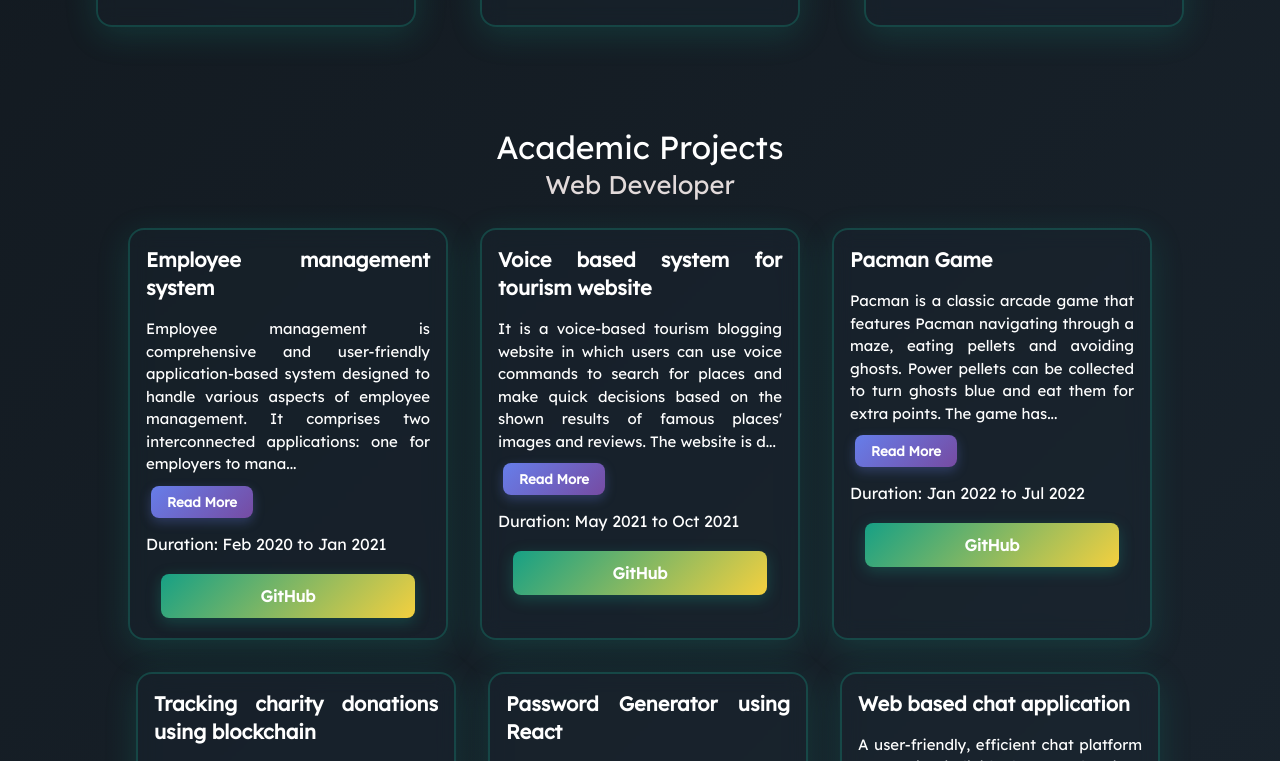
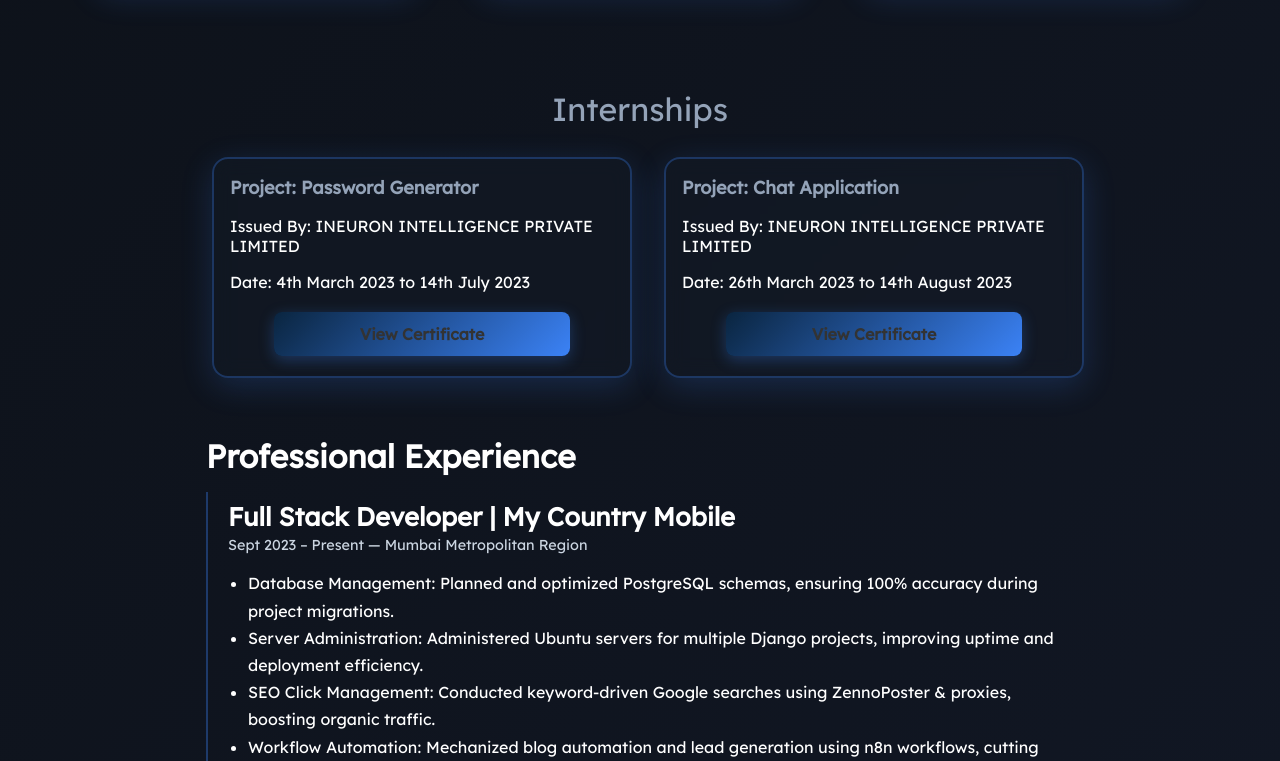
Before and after one commit to sushil7397/Portfolio, a React (Create React App) app: page / in a window 1280 px wide. Shown: the part 1679-2440 px from the top of the page. Built offline with nearby package versions, Linux system fonts and the light colour scheme.

Commit message:
theme: dark blue accents, remove gold; navbar height reduced; cards aligned with 5-line clamp; add Professional Experience below Education; convert Experience to standalone section; update accent variables across pages; CSS cleanup

```diff
--- a/src/App.js
+++ b/src/App.js
@@ -18,8 +18,8 @@
       <Home/>
       <About/>
       <Education/>
+      <Experience/>
       <Projects/>
-      <Experience/>
       <Certificate/>
       <Contact/>
 
--- a/src/Portfolio/Experience.jsx
+++ b/src/Portfolio/Experience.jsx
@@ -45,6 +45,21 @@
         </div>
       ))}
     </div>
+    <div className="exp-section" id="professional-experience">
+      <h2 className='exp-heading'>Professional Experience</h2>
+      <div className="exp-content">
+        <div className="exp-title">Full Stack Developer | My Country Mobile</div>
+        <div className="exp-meta">Sept 2023 – Present — Mumbai Metropolitan Region</div>
+        <ul className="exp-list">
+          <li>Database Management: Planned and optimized PostgreSQL schemas, ensuring 100% accuracy during project migrations.</li>
+          <li>Server Administration: Administered Ubuntu servers for multiple Django projects, improving uptime and deployment efficiency.</li>
+          <li>SEO Click Management: Conducted keyword-driven Google searches using ZennoPoster & proxies, boosting organic traffic.</li>
+          <li>Workflow Automation: Mechanized blog automation and lead generation using n8n workflows, cutting manual workload by 70%.</li>
+          <li>Custom Tools: Engineered phone number verification and lookup plugins using PHP and Django, strengthening fraud detection and security.</li>
+          <li>Project Delivery: Designed and shipped 16+ projects across web and automation.</li>
+        </ul>
+      </div>
+    </div>
     </section>
 
   );
--- a/src/Portfolio/Projects.jsx
+++ b/src/Portfolio/Projects.jsx
@@ -136,14 +136,7 @@
 
   const isExpanded = (projectId) => expandedIds.includes(projectId);
 
-  const getShortenedText = (text, projectId) => {
-    if (isExpanded(projectId) || text.length <= 210) {
-      return text;
-    }
-    if (text.length > 210) {
-      return text.slice(0, 210) + "...";
-    }
-
+  const getShortenedText = (text) => {
     return text;
   };
 
@@ -171,7 +164,9 @@
           <div style={{ color: 'black' }} className="card" key={project.id}>
             <h3 style={{ textAlign: "justify" }} className="card-title">{project.title}</h3>
             <p  className="card-description">
-              {getShortenedText(project.description, project.id)}
+              <span className={`card-description-text ${isExpanded(project.id) ? 'expanded' : ''}`}>
+                {getShortenedText(project.description)}
+              </span>
               {project.description.length > 200 && (
                 <button
                   onClick={() => toggleExpand(project.id)}
@@ -205,7 +200,9 @@
           <div style={{ color: 'black' }} className="card" key={project.id}>
             <h3 style={{ textAlign: "justify" }} className="card-title">{project.title}</h3>
             <p  className="card-description">
-              {getShortenedText(project.description, project.id)}
+              <span className={`card-description-text ${isExpanded(project.id) ? 'expanded' : ''}`}>
+                {getShortenedText(project.description)}
+              </span>
               {project.description.length > 200 && (
                 <button
                   onClick={() => toggleExpand(project.id)}
--- a/src/Style/CSS/Home.css
+++ b/src/Style/CSS/Home.css
@@ -3,26 +3,26 @@
 
 
 :root{
-    --text-gray:#2c3e50;
-    --text-light:#7f8c8d;
-    --midnight:#1a252f;
-    --bg-color:#0f1419;
+    --text-gray:#cbd5e1;
+    --text-light:#94a3b8;
+    --midnight:#0f172a;
+    --bg-color:#0b0f14;
     --white:#ffffff;
-    --primary-blue:#2c3e50;
-    --accent-teal:#16a085;
-    --light-gray:#ecf0f1;
-    --dark-navy:#1a252f;
-    --gradient-primary: linear-gradient(135deg, #667eea 0%, #764ba2 100%);
-    --gradient-accent: linear-gradient(135deg, #16a085 0%, #f4d03f 100%);
-    --lexend:'Lexend',cursive;
+    --primary-blue:#1e3a8a;
+    --accent-teal:#3b82f6;
+    --light-gray:#e5e7eb;
+    --dark-navy:#0f172a;
+    --gradient-primary: linear-gradient(135deg, #0a2540 0%, #2563eb 100%);
+    --gradient-accent: linear-gradient(135deg, #0a2540 0%, #3b82f6 100%);
+    --lexend:'lexend',sans-serif;
     --Anton:'Anton',cursive;
     --Abel:'Abel',cursive;
 }
 
 
 body{
-   background-color: #0f1419;
-   background-image: linear-gradient(135deg, #0f1419 0%, #1a252f 50%, #2c3e50 100%);
+   background-color: #0b0f14;
+   background-image: linear-gradient(135deg, #0b0f14 0%, #121826 50%, #1f2937 100%);
    min-height: 100vh;
 }
 section{
@@ -76,7 +76,7 @@
     margin-left: 40rem;
     margin-right: 6rem;
     background-image: var(--gradient-accent);
-    box-shadow: 0 2px 8px rgba(22, 160, 133, 0.4);
+    box-shadow: 0 2px 8px rgba(59, 130, 246, 0.4);
 }
 .picture img{
     position: relative;
@@ -95,12 +95,12 @@
     border-radius: 8px;
     color: var(--white);
     transition: all 0.3s ease;
-    box-shadow: 0 4px 15px rgba(22, 160, 133, 0.3);
+    box-shadow: 0 4px 15px rgba(59, 130, 246, 0.3);
 }
 .tags:hover i{
     cursor: pointer;
     transform: translateY(-2px) scale(1.05);
-    box-shadow: 0 6px 20px rgba(22, 160, 133, 0.4);
+    box-shadow: 0 6px 20px rgba(59, 130, 246, 0.4);
 }
 
 .home p{
@@ -132,7 +132,7 @@
 }
 .name-about h1 .name{
    color: var(--accent-teal);
-   text-shadow: 0 2px 4px rgba(22, 160, 133, 0.3);
+   text-shadow: 0 2px 4px rgba(59, 130, 246, 0.3);
 }
 
 @media (max-width:1080px){
--- a/src/Style/CSS/about.css
+++ b/src/Style/CSS/about.css
@@ -1,18 +1,18 @@
 @import url(font.css);
 
 :root {
-  --text-gray: #2c3e50;
-  --text-light: #7f8c8d;
-  --midnight: #1a252f;
-  --bg-color: #0f1419;
+  --text-gray: #cbd5e1;
+  --text-light: #94a3b8;
+  --midnight: #0f172a;
+  --bg-color: #0b0f14;
   --white: #ffffff;
-  --primary-blue: #2c3e50;
-  --accent-teal: #16a085;
-  --light-gray: #ecf0f1;
-  --dark-navy: #1a252f;
-  --gradient-primary: linear-gradient(135deg, #667eea 0%, #764ba2 100%);
-  --gradient-accent: linear-gradient(135deg, #16a085 0%, #f4d03f 100%);
-  --lexend: 'Lexend', cursive;
+  --primary-blue: #1e3a8a;
+  --accent-teal: #3b82f6;
+  --light-gray: #e5e7eb;
+  --dark-navy: #0f172a;
+  --gradient-primary: linear-gradient(135deg, #0a2540 0%, #2563eb 100%);
+  --gradient-accent: linear-gradient(135deg, #0a2540 0%, #3b82f6 100%);
+  --lexend: 'lexend', sans-serif;
   --Anton: 'Anton', cursive;
   --Abel: 'Abel', cursive;
 }
@@ -69,11 +69,11 @@
   width: 10rem;
   border: 2px solid var(--accent-teal);
   border-radius: 1rem;
-  box-shadow: 0 8px 25px rgba(22, 160, 133, 0.2);
+  box-shadow: 0 8px 25px rgba(59, 130, 246, 0.2);
   color: var(--white);
   padding: 1.5rem;
   text-align: center;
-  background: rgba(22, 160, 133, 0.1);
+  background: rgba(37, 99, 235, 0.1);
   backdrop-filter: blur(10px);
   transition: all 0.3s ease;
 }
@@ -102,7 +102,7 @@
   border: none;
   text-align: center;
   transition: all 0.3s ease;
-  box-shadow: 0 4px 15px rgba(22, 160, 133, 0.3);
+  box-shadow: 0 4px 15px rgba(59, 130, 246, 0.3);
 }
 
 .buttonLink {
--- a/src/Style/CSS/certificate.css
+++ b/src/Style/CSS/certificate.css
@@ -3,23 +3,23 @@
 
 
 :root{
-    --text-gray:#2c3e50;
-    --text-light:#7f8c8d;
-    --midnight:#1a252f;
-    --bg-color:#0f1419;
+    --text-gray:#cbd5e1;
+    --text-light:#94a3b8;
+    --midnight:#0f172a;
+    --bg-color:#0b0f14;
     --white:#ffffff;
-    --primary-blue:#2c3e50;
-    --accent-teal:#16a085;
-    --light-gray:#ecf0f1;
-    --dark-navy:#1a252f;
-    --gradient-primary: linear-gradient(135deg, #667eea 0%, #764ba2 100%);
-    --gradient-accent: linear-gradient(135deg, #16a085 0%, #f4d03f 100%);
-    --lexend:'Lexend',cursive;
+    --primary-blue:#1e3a8a;
+    --accent-teal:#3b82f6;
+    --light-gray:#e5e7eb;
+    --dark-navy:#0f172a;
+    --gradient-primary: linear-gradient(135deg, #0a2540 0%, #2563eb 100%);
+    --gradient-accent: linear-gradient(135deg, #0a2540 0%, #3b82f6 100%);
+    --lexend:'lexend',sans-serif;
     --Anton:'Anton',cursive;
     --Abel:'Abel',cursive;
 }
 *{
-  font-family:'Lucida Sans', 'Lucida Sans Regular', 'Lucida Grande', 'Lucida Sans Unicode', Geneva, Verdana, sans-serif;
+  font-family: var(--lexend);
   font-weight: 500;
 }
 a{
@@ -50,15 +50,15 @@
     border-radius: 1rem;
     background: rgba(44, 62, 80, 0.1);
     backdrop-filter: blur(10px);
-    border: 2px solid rgba(22, 160, 133, 0.3);
-    box-shadow: 0 8px 32px rgba(22, 160, 133, 0.2);
+    border: 2px solid rgba(59, 130, 246, 0.3);
+    box-shadow: 0 8px 32px rgba(59, 130, 246, 0.2);
     transition: all 0.3s ease;
   }
   .cert:hover{
-    background: rgba(22, 160, 133, 0.15);
+    background: rgba(37, 99, 235, 0.15);
     border-color: var(--accent-teal);
     transform: translateY(-8px) scale(1.02);
-    box-shadow: 0 15px 40px rgba(22, 160, 133, 0.3);
+    box-shadow: 0 15px 40px rgba(59, 130, 246, 0.3);
     transition: all 0.3s ease;
   }
 
@@ -100,7 +100,7 @@
     border-radius: 8px;
     font-weight: 600;
     transition: all 0.3s ease;
-    box-shadow: 0 4px 15px rgba(22, 160, 133, 0.3);
+    box-shadow: 0 4px 15px rgba(59, 130, 246, 0.3);
   }
 
 
@@ -172,8 +172,8 @@
     padding: 1.5rem;
     margin-bottom: 10px;
     margin: 2rem;
-    border: 2px solid rgba(22, 160, 133, 0.3);
-    box-shadow: 0 8px 25px rgba(22, 160, 133, 0.2);
+    border: 2px solid rgba(59, 130, 246, 0.3);
+    box-shadow: 0 8px 25px rgba(59, 130, 246, 0.2);
     border-radius: 12px;
     transition: all 0.3s ease;
   }
--- a/src/Style/CSS/contact.css
+++ b/src/Style/CSS/contact.css
@@ -1,6 +1,19 @@
 
 .Section{
     margin-top: 8rem;
+}
+
+@media all {
+  :root{
+    --bg-color:#0b0f14;
+    --text-color:#e5e7eb;
+    --text-light:#94a3b8;
+    --white:#ffffff;
+    --primary-color:#2563eb;
+    --accent-color:#3b82f6;
+    --gradient-primary: linear-gradient(135deg, #0a2540 0%, #2563eb 100%);
+    --gradient-accent: linear-gradient(135deg, #0a2540 0%, #3b82f6 100%);
+  }
 }
 
 
@@ -59,7 +72,7 @@
     background: rgba(255, 255, 255, 0.05);
     border-radius: 20px;
     backdrop-filter: blur(10px);
-    border: 1px solid rgba(255, 255, 255, 0.1);
+    border: 1px solid rgba(59, 130, 246, 0.15);
     box-shadow: 0 8px 32px rgba(0, 0, 0, 0.1);
 }
 
@@ -77,13 +90,13 @@
 }
 .email{
     text-align: center;
-    border: 2px solid rgba(22, 160, 133, 0.3);
+    border: 2px solid rgba(59, 130, 246, 0.3);
     border-radius: 1rem;
     background: rgba(44, 62, 80, 0.1);
     backdrop-filter: blur(10px);
     padding: 50px;
     margin: 1rem;
-    box-shadow: 0 8px 32px rgba(22, 160, 133, 0.2);
+    box-shadow: 0 8px 32px rgba(59, 130, 246, 0.2);
     transition: all 0.3s ease;
 }
 
@@ -107,11 +120,11 @@
 .formBox{
     background: rgba(44, 62, 80, 0.1);
     backdrop-filter: blur(10px);
-    border: 2px solid rgba(22, 160, 133, 0.3);
+    border: 2px solid rgba(59, 130, 246, 0.3);
     padding: 2rem 1rem;
     border-radius: 1rem;
     margin: 1rem;
-    box-shadow: 0 8px 32px rgba(22, 160, 133, 0.2);
+    box-shadow: 0 8px 32px rgba(59, 130, 246, 0.2);
     transition: all 0.3s ease;
 }
 .inputBox {
@@ -125,7 +138,7 @@
     font-size: 16px;
     color: var(--text-color);
     background: rgba(255, 255, 255, 0.1);
-    border: 2px solid rgba(22, 160, 133, 0.3);
+    border: 2px solid rgba(59, 130, 246, 0.3);
     border-radius: 10px;
     outline: none;
     transition: all 0.3s ease;
@@ -142,7 +155,7 @@
     font-size: 16px;
     color: var(--text-color);
     background: rgba(255, 255, 255, 0.1);
-    border: 2px solid rgba(22, 160, 133, 0.3);
+    border: 2px solid rgba(59, 130, 246, 0.3);
     border-radius: 10px;
     outline: none;
     resize: vertical;
--- a/src/Style/CSS/education.css
+++ b/src/Style/CSS/education.css
@@ -2,18 +2,18 @@
 
 
 :root{
-    --text-gray:#2c3e50;
-    --text-light:#7f8c8d;
-    --midnight:#1a252f;
-    --bg-color:#0f1419;
+    --text-gray:#cbd5e1;
+    --text-light:#94a3b8;
+    --midnight:#0f172a;
+    --bg-color:#0b0f14;
     --white:#ffffff;
-    --primary-blue:#2c3e50;
-    --accent-teal:#16a085;
-    --light-gray:#ecf0f1;
-    --dark-navy:#1a252f;
-    --gradient-primary: linear-gradient(135deg, #667eea 0%, #764ba2 100%);
-    --gradient-accent: linear-gradient(135deg, #16a085 0%, #f4d03f 100%);
-    --lexend:'Lexend',cursive;
+    --primary-blue:#1e3a8a;
+    --accent-teal:#3b82f6;
+    --light-gray:#e5e7eb;
+    --dark-navy:#0f172a;
+    --gradient-primary: linear-gradient(135deg, #0a2540 0%, #2563eb 100%);
+    --gradient-accent: linear-gradient(135deg, #0a2540 0%, #3b82f6 100%);
+    --lexend:'lexend',sans-serif;
     --Anton:'Anton',cursive;
     --Abel:'Abel',cursive;
 }
@@ -43,14 +43,14 @@
     border-radius: 1rem;
     background: rgba(44, 62, 80, 0.1);
     backdrop-filter: blur(10px);
-    border: 2px solid rgba(22, 160, 133, 0.3);
-    box-shadow: 0 8px 32px rgba(22, 160, 133, 0.2);
+    border: 2px solid rgba(59, 130, 246, 0.3);
+    box-shadow: 0 8px 32px rgba(59, 130, 246, 0.2);
     transition: all 0.3s ease;
   }
   .education:hover{
-    background: rgba(22, 160, 133, 0.15);
+    background: rgba(37, 99, 235, 0.15);
     border-color: var(--accent-teal);
     transform: translateY(-8px) scale(1.02);
-    box-shadow: 0 15px 40px rgba(22, 160, 133, 0.3);
+    box-shadow: 0 15px 40px rgba(59, 130, 246, 0.3);
     transition: all 0.3s ease;
   }
--- a/src/Style/CSS/experience.css
+++ b/src/Style/CSS/experience.css
@@ -3,23 +3,23 @@
 
 
 :root{
-    --text-gray:#2c3e50;
-    --text-light:#7f8c8d;
-    --midnight:#1a252f;
-    --bg-color:#0f1419;
+    --text-gray:#cbd5e1;
+    --text-light:#94a3b8;
+    --midnight:#0f172a;
+    --bg-color:#0b0f14;
     --white:#ffffff;
-    --primary-blue:#2c3e50;
-    --accent-teal:#16a085;
-    --light-gray:#ecf0f1;
-    --dark-navy:#1a252f;
-    --gradient-primary: linear-gradient(135deg, #667eea 0%, #764ba2 100%);
-    --gradient-accent: linear-gradient(135deg, #16a085 0%, #f4d03f 100%);
-    --lexend:'Lexend',cursive;
+    --primary-blue:#1e3a8a;
+    --accent-teal:#3b82f6;
+    --light-gray:#e5e7eb;
+    --dark-navy:#0f172a;
+    --gradient-primary: linear-gradient(135deg, #0a2540 0%, #2563eb 100%);
+    --gradient-accent: linear-gradient(135deg, #0a2540 0%, #3b82f6 100%);
+    --lexend:'lexend',sans-serif;
     --Anton:'Anton',cursive;
     --Abel:'Abel',cursive;
 }
 *{
-  font-family:'Lucida Sans', 'Lucida Sans Regular', 'Lucida Grande', 'Lucida Sans Unicode', Geneva, Verdana, sans-serif;
+  font-family: var(--lexend);
   font-weight: 500;
 }
 a{
@@ -50,15 +50,15 @@
     border-radius: 1rem;
     background: rgba(44, 62, 80, 0.1);
     backdrop-filter: blur(10px);
-    border: 2px solid rgba(22, 160, 133, 0.3);
-    box-shadow: 0 8px 32px rgba(22, 160, 133, 0.2);
+    border: 2px solid rgba(59, 130, 246, 0.3);
+    box-shadow: 0 8px 32px rgba(59, 130, 246, 0.2);
     transition: all 0.3s ease;
   }
   .experi:hover{
-    background: rgba(22, 160, 133, 0.15);
+    background: rgba(37, 99, 235, 0.15);
     border-color: var(--accent-teal);
     transform: translateY(-8px) scale(1.02);
-    box-shadow: 0 15px 40px rgba(22, 160, 133, 0.3);
+    box-shadow: 0 15px 40px rgba(59, 130, 246, 0.3);
     transition: all 0.3s ease;
   }
 
@@ -87,7 +87,7 @@
     border-radius: 8px;
     font-weight: 600;
     transition: all 0.3s ease;
-    box-shadow: 0 4px 15px rgba(22, 160, 133, 0.3);
+    box-shadow: 0 4px 15px rgba(59, 130, 246, 0.3);
   }
 
 
@@ -96,14 +96,57 @@
     backdrop-filter: blur(10px);
     padding: 1.5rem;
     margin-bottom: 10px;
-    border: 2px solid rgba(22, 160, 133, 0.3);
-    box-shadow: 0 8px 25px rgba(22, 160, 133, 0.2);
+    border: 2px solid rgba(59, 130, 246, 0.3);
+    box-shadow: 0 8px 25px rgba(59, 130, 246, 0.2);
     border-radius: 12px;
     transition: all 0.3s ease;
   }
   .align{
     display: flex;
   }
-  .exp{
-    font-size: 12px;
+.exp{
+  font-size: 12px;
+}
+  .bullet-list{
+    color: var(--white);
+    margin: 0 1rem 1rem 2rem;
+    line-height: 1.6;
+    list-style: disc;
   }
+  .exp-section{
+    margin: 2rem auto;
+    max-width: 900px;
+    padding: 0 1rem;
+  }
+  .exp-heading{
+    font-size: 2rem;
+    margin: 0 0 1rem 0;
+    color: var(--white);
+    font-weight: 700;
+  }
+  .exp-content{
+    padding: 0.5rem 0 0 1.25rem;
+    border-left: 2px solid rgba(59,130,246,0.35);
+  }
+  .exp-title{
+    font-size: 1.6rem;
+    font-weight: 700;
+    color: var(--white);
+    margin-bottom: 0.25rem;
+  }
+  .exp-subline{
+    font-size: 0.95rem;
+    color: var(--text-light);
+    margin-bottom: 0.25rem;
+  }
+  .exp-meta{
+    font-size: 0.9rem;
+    color: var(--text-gray);
+    margin-bottom: 1rem;
+  }
+  .exp-list{
+    color: var(--white);
+    list-style: disc;
+    margin-left: 1.25rem;
+    line-height: 1.7;
+  }
--- a/src/Style/CSS/project.css
+++ b/src/Style/CSS/project.css
@@ -3,23 +3,23 @@
 
 
 :root{
-    --text-gray:#2c3e50;
-    --text-light:#7f8c8d;
-    --midnight:#1a252f;
-    --bg-color:#0f1419;
+    --text-gray:#cbd5e1;
+    --text-light:#94a3b8;
+    --midnight:#0f172a;
+    --bg-color:#0b0f14;
     --white:#ffffff;
-    --primary-blue:#2c3e50;
-    --accent-teal:#16a085;
-    --light-gray:#ecf0f1;
-    --dark-navy:#1a252f;
-    --gradient-primary: linear-gradient(135deg, #667eea 0%, #764ba2 100%);
-    --gradient-accent: linear-gradient(135deg, #16a085 0%, #f4d03f 100%);
-    --lexend:'Lexend',cursive;
+    --primary-blue:#1e3a8a;
+    --accent-teal:#3b82f6;
+    --light-gray:#e5e7eb;
+    --dark-navy:#0f172a;
+    --gradient-primary: linear-gradient(135deg, #0a2540 0%, #2563eb 100%);
+    --gradient-accent: linear-gradient(135deg, #0a2540 0%, #3b82f6 100%);
+    --lexend:'lexend',sans-serif;
     --Anton:'Anton',cursive;
     --Abel:'Abel',cursive;
 }
 *{
-  font-family: 'Gill Sans', 'Gill Sans MT', Calibri, 'Trebuchet MS', sans-serif;
+  font-family: var(--lexend);
   font-weight: 500;
 }
 section{
@@ -55,15 +55,15 @@
     border-radius: 1rem;
     background: rgba(44, 62, 80, 0.1);
     backdrop-filter: blur(10px);
-    border: 2px solid rgba(22, 160, 133, 0.3);
-    box-shadow: 0 8px 32px rgba(22, 160, 133, 0.2);
+    border: 2px solid rgba(59, 130, 246, 0.3);
+    box-shadow: 0 8px 32px rgba(59, 130, 246, 0.2);
     transition: all 0.3s ease;
   }
   .card:hover{
-    background: rgba(22, 160, 133, 0.15);
+    background: rgba(37, 99, 235, 0.15);
     border-color: var(--accent-teal);
     transform: translateY(-8px) scale(1.02);
-    box-shadow: 0 15px 40px rgba(22, 160, 133, 0.3);
+    box-shadow: 0 15px 40px rgba(59, 130, 246, 0.3);
     transition: all 0.3s ease;
   }
 
@@ -89,6 +89,21 @@
 
     margin: 0 16px 16px;
   }
+  .card-description-text{
+    display: -webkit-box;
+    -webkit-line-clamp: 5;
+    -webkit-box-orient: vertical;
+    overflow: hidden;
+    text-overflow: ellipsis;
+    max-height: calc(1.5em * 5);
+    min-height: calc(1.5em * 5);
+  }
+  .card-description-text.expanded{
+    -webkit-line-clamp: initial;
+    max-height: none;
+    min-height: 0;
+    overflow: visible;
+  }
 
   .card p {
     margin: 0 16px 16px;
@@ -113,7 +128,7 @@
     border-radius: 8px;
     font-weight: 600;
     transition: all 0.3s ease;
-    box-shadow: 0 4px 15px rgba(22, 160, 133, 0.3);
+    box-shadow: 0 4px 15px rgba(59, 130, 246, 0.3);
   }
 
   .card-description .read-more-button{
--- a/src/index.css
+++ b/src/index.css
@@ -1,12 +1,27 @@
+:root {
+  --bg-color: #0b0f14;
+  --text-color: #e5e7eb;
+  --text-gray: #cbd5e1;
+  --text-light: #94a3b8;
+  --white: #ffffff;
+  --primary-color: #2563eb;
+  --accent-color: #3b82f6;
+  --primary-blue: #1e3a8a;
+  --dark-navy: #0f172a;
+  --gradient-primary: linear-gradient(135deg, #0a2540 0%, #2563eb 100%);
+  --gradient-accent: linear-gradient(135deg, #ecf8ffc4 0%, #3b82f6 100%);
+  --lexend: 'lexend', sans-serif;
+  --Anton: 'Anton', cursive;
+  --Abel: 'Abel', cursive;
+}
+
 body {
   margin: 0;
-  font-family: -apple-system, BlinkMacSystemFont, 'Segoe UI', 'Roboto', 'Oxygen',
-    'Ubuntu', 'Cantarell', 'Fira Sans', 'Droid Sans', 'Helvetica Neue',
-    sans-serif;
+  font-family: var(--lexend);
   -webkit-font-smoothing: antialiased;
   -moz-osx-font-smoothing: grayscale;
-  background: url('./Style/Back.jpg');
-
+  background-image: linear-gradient(135deg, #0b0f14 0%, #121826 50%, #1f2937 100%);
+  color: var(--text-color);
 }
 
 code {
```
Also changed, not shown: src/Style/CSS/Navbar.css (+8 -5 lines). Lines whose indentation alone changed are shown as unchanged.
